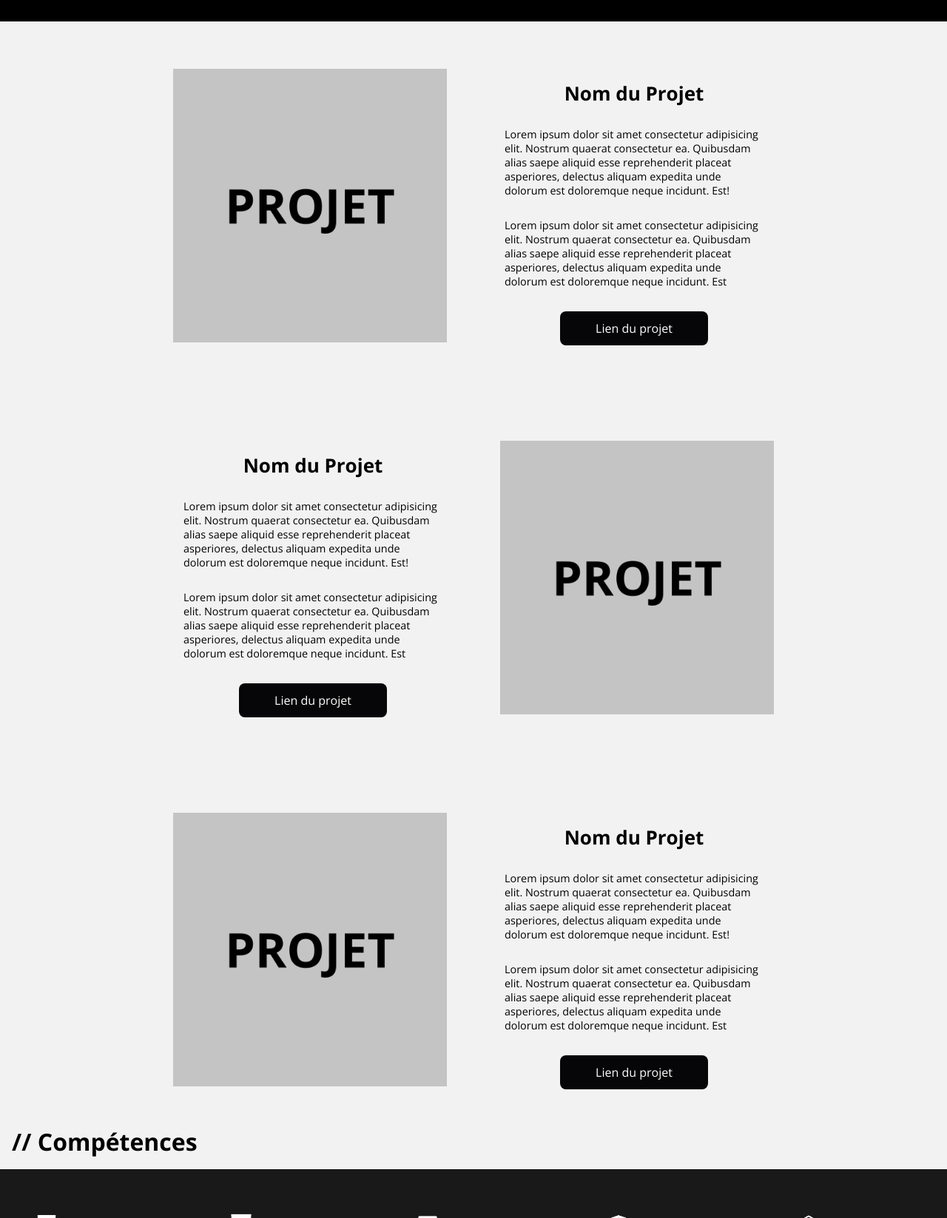
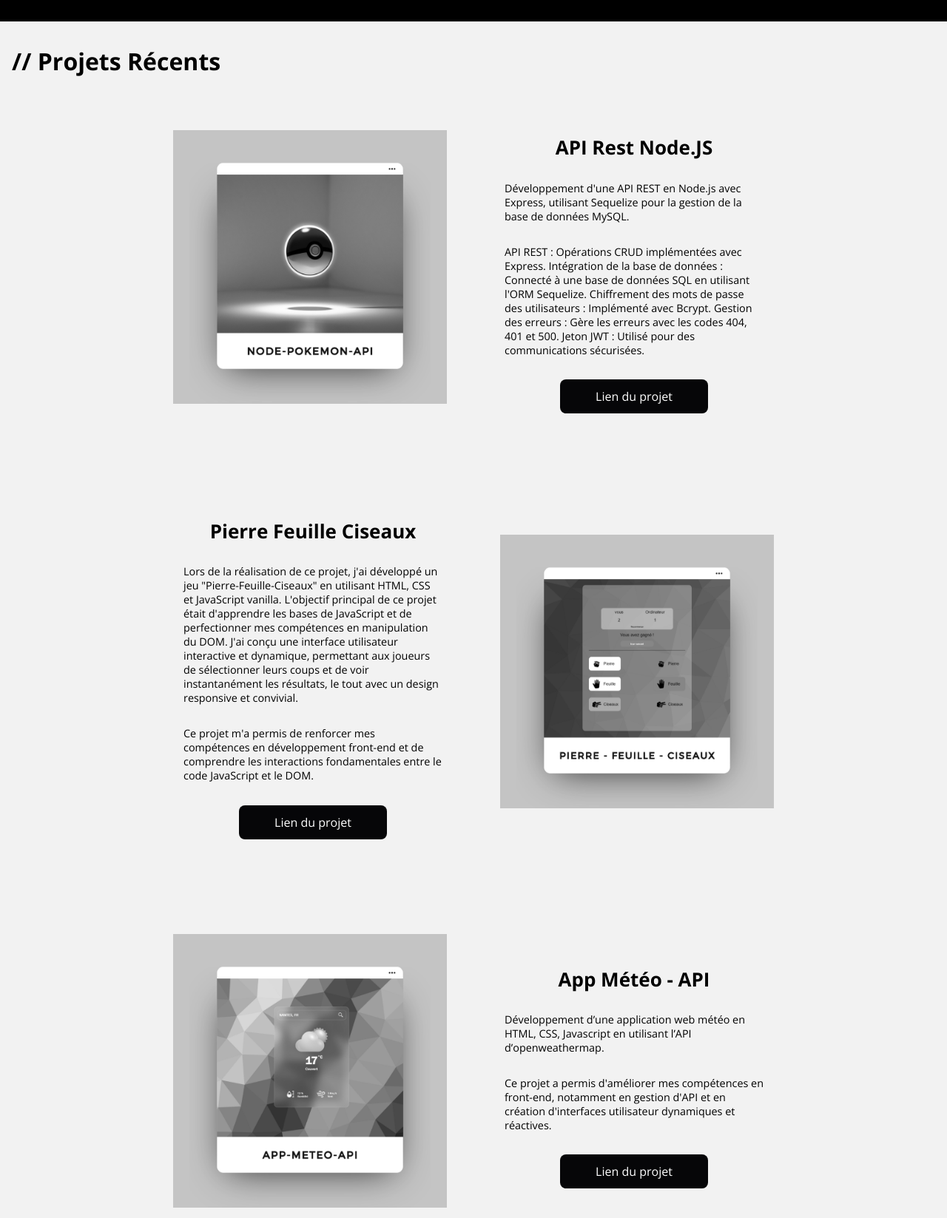
Before and after one commit to Yllustran/Personnal-Portfolio, a plain HTML site: page index.html in a window 1280 px wide. Shown: the part 1153-2800 px from the top of the page at 74% size. Drawn offline with nearby package versions, Linux system fonts and the light colour scheme; a web font is replaced by a local one.

Commit message:
Update Section Contact - Ajout des projets - Ajout des liens

```diff
--- a/component/contact.css
+++ b/component/contact.css
@@ -76,4 +76,11 @@
                 width: 600px;
                 font-size: 1em;
             }
+
+                /* md */
+                @media (min-width: 1300px) {
+                    .p_contact {
+                        width: 800px;
+                        font-size: 1.5em;
+                    }
     }
--- a/index.html
+++ b/index.html
@@ -30,16 +30,13 @@
             <div class="header_right">
                 <ul class="header_menu">
                     <li>
-                        <a class="header_link" href="#about">About</a>
+                        <a class="header_link" href="#projet">Projets Récents</a>
                     </li>
                     <li>
-                        <a class="header_link" href="#featured">Work</a>
+                        <a class="header_link" href="#skill">Compétences</a>
                     </li>
                     <li>
                         <a class="header_link" href="#contact">Contact</a>
-                    </li>
-                    <li>
-                        <a class="header_link" href="#contact">Mon CV</a>
                     </li>
                 </ul>
             </div>
@@ -51,7 +48,7 @@
             </div>
         </header>
         <!-- BLOC Hero -->
-        <div class="container_hero">
+        <div class="container_hero" >
             <img src="img/avatar.png" alt="avatar photo de profil" class="avatar_hero">
             <div class="container_righ_hero">
                 <h2 class="h2_hero"> Hi, I'm <span class="underline_hero">Sullivan </span> </h2>
@@ -62,8 +59,8 @@
                 </p>
                 <hr>
                 <div class="social_container">
-                    <a href="#"><img class="icon_github" src="img/icon_linkedin.png"></a>
-                    <a href="#"><img class="icon_github" src="img/icon_github.png"></a>
+                    <a href="https://fr.linkedin.com/in/sullivan-travers-5172b92b3?trk=people-guest_people_search-card" target="_blank"><img class="icon_github" src="img/icon_linkedin.png"></a>
+                    <a href="https://github.com/Yllustran" target="_blank"><img class="icon_github" src="img/icon_github.png"></a>
                 </div>
             </div>
         </div>
@@ -82,50 +79,53 @@
             </div>
         </div>
          <!-- BLOC Projet -->
-        <div class="container_main_projet">
+         <h2 class="h2_section"> // Projets Récents </h2>
+        <div class="container_main_projet" id="projet">
             <div class="bloc_projet projet_1">
                 <div class="container_projet_left">
-                    <img src="/img/projetsquare.png" class="img_projet">
+                    <img src="/img/projet1.png" class="img_projet">
                 </div>
                 <div class="container_projet_right">
-                    <h2 class="h2_projet"> Nom du Projet </h2>
-                    <p class="p_projet"> Lorem ipsum dolor sit amet consectetur adipisicing elit. Nostrum quaerat consectetur ea. Quibusdam alias saepe aliquid esse reprehenderit placeat asperiores, delectus aliquam expedita unde dolorum est doloremque neque incidunt. Est!
+                    <h2 class="h2_projet"> API Rest Node.JS </h2>
+                    <p class="p_projet"> Développement d'une API REST en Node.js avec Express, utilisant Sequelize pour la gestion de la base de données MySQL.</p>
+                    <p class="p_projet"> API REST : Opérations CRUD implémentées avec Express.
+                        Intégration de la base de données : Connecté à une base de données SQL en utilisant l'ORM Sequelize.
+                        Chiffrement des mots de passe des utilisateurs : Implémenté avec Bcrypt.
+                        Gestion des erreurs : Gère les erreurs avec les codes 404, 401 et 500.
+                        Jeton JWT : Utilisé pour des communications sécurisées. </p>
                     </p>
-                    <p class="p_projet"> Lorem ipsum dolor sit amet consectetur adipisicing elit. Nostrum quaerat consectetur ea. Quibusdam alias saepe aliquid esse reprehenderit placeat asperiores, delectus aliquam expedita unde dolorum est doloremque neque incidunt. Est
-                    </p>
-                    <a href="#" class="black_btn"> Lien du projet </a>
+                    <a href="https://github.com/Yllustran/Node-Api" target="_blank" class="black_btn"> Lien du projet </a>
                 </div>
             </div>
             <div class="bloc_projet">
                 <div class="container_projet_left">
-                    <img src="/img/projetsquare.png" class="img_projet">
+                    <img src="/img/projet2.png" class="img_projet">
                 </div>
                 <div class="container_projet_right projet2">
-                    <h2 class="h2_projet"> Nom du Projet </h2>
-                    <p class="p_projet"> Lorem ipsum dolor sit amet consectetur adipisicing elit. Nostrum quaerat consectetur ea. Quibusdam alias saepe aliquid esse reprehenderit placeat asperiores, delectus aliquam expedita unde dolorum est doloremque neque incidunt. Est!
-                    </p>
-                    <p class="p_projet"> Lorem ipsum dolor sit amet consectetur adipisicing elit. Nostrum quaerat consectetur ea. Quibusdam alias saepe aliquid esse reprehenderit placeat asperiores, delectus aliquam expedita unde dolorum est doloremque neque incidunt. Est
-                    </p>
-                    <a href="#" class="black_btn"> Lien du projet </a>
+                    <h2 class="h2_projet"> Pierre Feuille Ciseaux </h2>
+                    <p class="p_projet">Lors de la réalisation de ce projet, j'ai développé un jeu "Pierre-Feuille-Ciseaux" en utilisant HTML, CSS et JavaScript vanilla. L'objectif principal de ce projet était d'apprendre les bases de JavaScript et de perfectionner mes compétences en manipulation du DOM. J'ai conçu une interface utilisateur interactive et dynamique, permettant aux joueurs de sélectionner leurs coups et de voir instantanément les résultats, le tout avec un design responsive et convivial. </p>
+                    <p class="p_projet"> Ce projet m'a permis de renforcer mes compétences en développement front-end et de comprendre les interactions fondamentales entre le code JavaScript et le DOM. </p>
+
+
+                    <a href="https://github.com/Yllustran/Pierre-Feuille-Ciseaux" target="_blank" class="black_btn"> Lien du projet </a>
                 </div>
             </div>
             <div class="bloc_projet projet_3">
                 <div class="container_projet_left">
-                    <img src="/img/projetsquare.png" class="img_projet">
+                    <img src="/img/projet3.png" class="img_projet">
                 </div>
                 <div class="container_projet_right">
-                    <h2 class="h2_projet"> Nom du Projet </h2>
-                    <p class="p_projet"> Lorem ipsum dolor sit amet consectetur adipisicing elit. Nostrum quaerat consectetur ea. Quibusdam alias saepe aliquid esse reprehenderit placeat asperiores, delectus aliquam expedita unde dolorum est doloremque neque incidunt. Est!
-                    </p>
-                    <p class="p_projet"> Lorem ipsum dolor sit amet consectetur adipisicing elit. Nostrum quaerat consectetur ea. Quibusdam alias saepe aliquid esse reprehenderit placeat asperiores, delectus aliquam expedita unde dolorum est doloremque neque incidunt. Est
-                    </p>
+                    <h2 class="h2_projet"> App Météo - API </h2>
+                    <p class="p_projet"> Développement d’une application web météo en HTML, CSS, Javascript en utilisant l’API d’openweathermap. </p>
+                    <p class="p_projet">Ce projet a permis d'améliorer mes compétences en front-end, notamment en gestion d'API et en création d'interfaces utilisateur dynamiques et réactives. </p>
+
                     <a href="#" class="black_btn"> Lien du projet </a>
                 </div>
             </div>
         </div>
 
-    <!-- BLOC CV   -->
-    <h2 class="h2_section"> // Compétences </h2>
+    <!-- BLOC Compétences  -->
+    <h2 class="h2_section" id="skill"> // Compétences </h2>
          <div class="main_container_skill">
             <div class="container_skill">
                 <div class="item_skill"><img src="img/icon_white_html.png" class="img_skill"><h4> HTML </h4></div>
@@ -143,17 +143,16 @@
             </div>
         </div>
         <!-- BLOC Contact-->
-        <h2 class="h2_section"> // Contact  </h2>
         <div class="container_contact">
-            <h3 class="h3_contact"> Get In Contact </h3>
+            <h3 class="h3_contact"> Envie de me rencontrer ? Prenons un café !  </h3>
             <p class="p_contact">
-                Whether you are starting a project, have business inquiries or just want to say hi, my inbox is always open so feel free to reach out and I will get back to you as soon as possible.
-                Whether you are starting a project, have business inquiries or just want to say hi, my inbox is always open so feel free to reach out and I will get back to you as soon as possible.
+                Une question ? je vous invite à m'envoyer un mail ou simplement à m'écrire sur linkedin.
+                Vous trouverez les différents lien ci-dessous, ainsi que mon CV au format PDF.
             </p>
-            <div class="social_contact">
+            <div class="social_contact" id="contact">
                 <a href="#" class="contact_btn"><img src="/img/icon_mail.png"> </a>
                 <a href="#" class="contact_btn"><img src="/img/icon_linkedin.png"> </a>
-                <a href="#" class="contact_btn icon_cv"><img src="/img/icon_cv (2).png"> </a>
+                <a src="/img/" class="contact_btn icon_cv"><img src="/img/icon_cv (2).png"> </a>
              </div>
         </div>
         <script src="menu_burger.js"></script>
```
Also changed, not shown: img/projet1.png (added), img/projet2.png (added), img/projet3.png (added), img/projetsquare.png (deleted).
